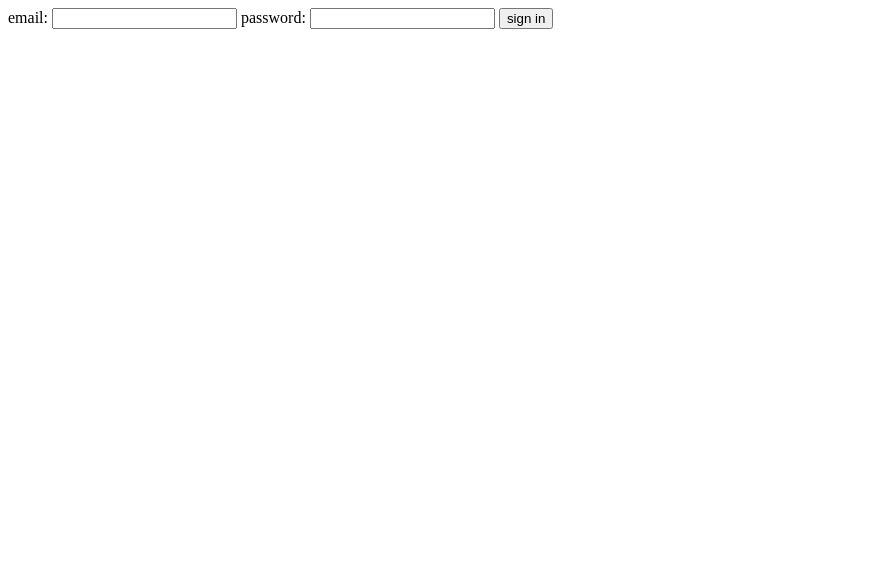
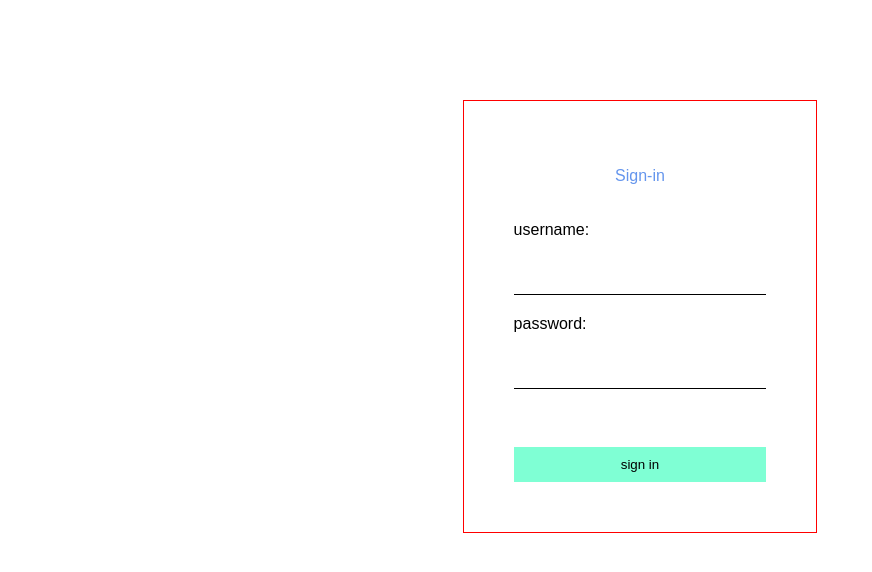
Before and after one commit to rajtupe987/Type-racer.com, a plain HTML site: page Frontend/login.html in a window 1280 px wide. Shown: the whole page, without its empty margins (0-872 px from the left). Drawn offline with Linux system fonts and the light colour scheme.

Commit message:
login sing-up

```diff
--- a/Frontend/login.html
+++ b/Frontend/login.html
@@ -5,15 +5,48 @@
     <meta http-equiv="X-UA-Compatible" content="IE=edge">
     <meta name="viewport" content="width=device-width, initial-scale=1.0">
     <title>Document</title>
+
+
+    <style>
+        body{
+            font-family: "Nunito Sans", sans-serif;
+
+        }
+form{
+    width: 20%;
+    margin: auto;
+margin-top: 100px;
+    border: 1px solid red;
+    display: flex;
+    flex-direction: column;
+    padding: 50px;
+    gap: 20px;
+}
+input[type=text],input[type=password]{
+    border: none;
+    border-bottom: 1px solid;
+    padding: 10px;
+}
+input[type=submit]{
+    border: none;
+    padding: 10px;
+background-color: aquamarine;
+}
+
+p{
+    text-align: center;
+    color: cornflowerblue;
+}
+    </style>
 </head>
 <body>
 
     <form action="" id="form">
-
-email: <input type="email" id="email">
+<p>Sign-in</p>
+username: <input type="text" id="email">
 
 password: <input type="password" id="password">
-
+<br>
 <input type="submit" value="sign in">
 
     </form>
```
Also changed, not shown: Frontend/signup.html (+32 -1 lines).
